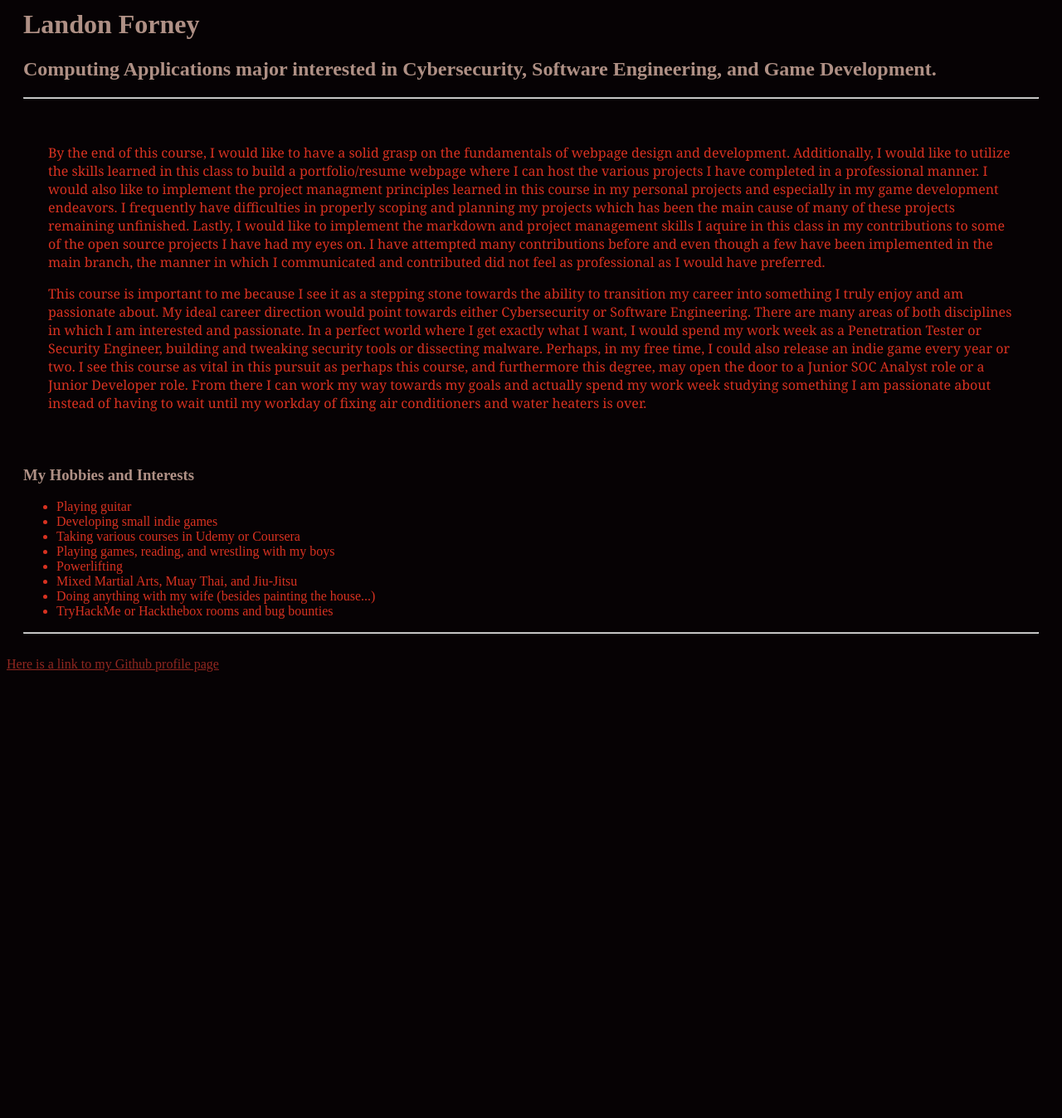
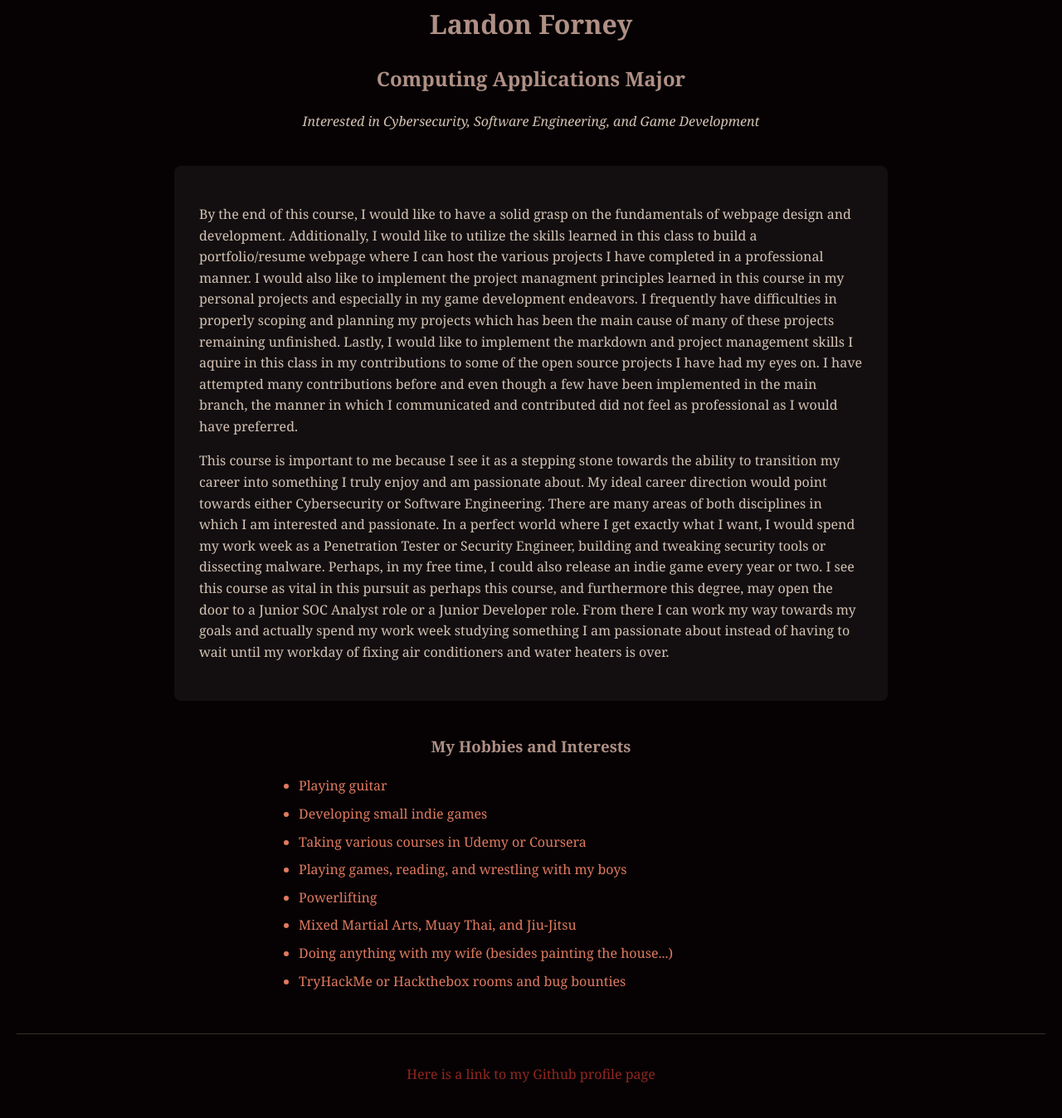
Before and after one commit to landotakman1/landotakman1.github.io, a plain HTML site: page index.html in a window 1280 px wide. Shown: the part 38-1386 px from the top of the page at 83% size. Before the commit the page ends 856 px from the top, so only its background shows below. Drawn offline with Linux system fonts and the light colour scheme.

Commit message:
Update HTML and CSS structure
Improve semantic HTML structure to remedy cause for point loss in project 01. Additionally, update and improve structure and styling for better readability.

```diff
--- a/index.html
+++ b/index.html
@@ -3,15 +3,18 @@
   <head>
     <meta charset="utf-8" />
     <meta name="viewport" content="width=device-width" />
-    <title class="color-title">Personal Introduction Webpage</title>
+    <title>Landon Forney - Personal Introduction Webpage</title>
     <link rel="stylesheet" href="./style.css" />
   </head>
   <body>
-    <div>
+    <header>
       <h1 class="color-title">Landon Forney</h1>
-      <h2 class="color-title">Computing Applications major interested in Cybersecurity, Software Engineering, and Game Development.</h2>
-      <hr />
-      <div id="text-block">
+      <h2 class="color-title">Computing Applications Major</h2>
+      <p class="subtitle">Interested in Cybersecurity, Software Engineering, and Game Development</p>
+    </header>
+
+    <main>
+      <section id="text-block">
         <p>By the end of this course, I would like to have a solid grasp on the fundamentals of webpage design and development.
           Additionally, I would like to utilize the skills learned in this class to build a portfolio/resume webpage where I can host the various projects I have completed in a professional manner.
           I would also like to implement the project managment principles learned in this course in my personal projects and especially in my game development endeavors.
@@ -19,13 +22,16 @@
           Lastly, I would like to implement the markdown and project management skills I aquire in this class in my contributions to some of the open source projects I have had my eyes on.
           I have attempted many contributions before and even though a few have been implemented in the main branch, the manner in which I communicated and contributed did not feel as professional as I would have preferred.
         </p>
+
         <p>This course is important to me because I see it as a stepping stone towards the ability to transition my career into something I truly enjoy and am passionate about.
           My ideal career direction would point towards either Cybersecurity or Software Engineering. There are many areas of both disciplines in which I am interested and passionate.
           In a perfect world where I get exactly what I want, I would spend my work week as a Penetration Tester or Security Engineer, building and tweaking security tools or dissecting malware.
           Perhaps, in my free time, I could also release an indie game every year or two. I see this course as vital in this pursuit as perhaps this course, and furthermore this degree, may open the door to a Junior SOC Analyst role or a Junior Developer role.
           From there I can work my way towards my goals and actually spend my work week studying something I am passionate about instead of having to wait until my workday of fixing air conditioners and water heaters is over.
         </p>
-      </div>
+      </section>
+
+      <section>
         <h3 class="color-title">My Hobbies and Interests</h3>
         <ul>
             <li>Playing guitar</li>
@@ -37,8 +43,13 @@
             <li>Doing anything with my wife (besides painting the house...)</li>
             <li>TryHackMe or Hackthebox rooms and bug bounties</li>
         </ul>
-      <hr />
-    </div>
-    <a href="https://github.com/landotakman1">Here is a link to my Github profile page</a>
+      </section>
+    </main>
+
+    <footer>
+      <p>
+        <a href="https://github.com/landotakman1" target="_blank">Here is a link to my Github profile page</a>
+      </p>
+    </footer>
   </body>
 </html>
--- a/style.css
+++ b/style.css
@@ -1,22 +1,52 @@
 body {
     background-color: #060204;
+    color: #d4c3b3;
+    font-family: Cambria, Georgia, serif;
+    margin: 0;
+    padding: 20px;
+    line-height: 1.6;
 }
-div {
-    padding: 20px;
+header {
+    text-align: center;
+    margin-bottom: 40px;
 }
 #text-block {
+    background-color: rgba(255, 255, 255, 0.05);
     padding: 30px;
+    border-radius: 8px;
+    max-width: 800px;
+    margin: 0 auto 40px;
 }
 .color-title {
     color: #af9085;
 }
+.subtitle {
+    font-style: italic;
+    color: #d4c3b3;
+}
 a {
     color: #912720;
+    text-decoration: none;
 }
-p {
-    color: #d83221;
-    font-family: Cambria;
+a:hover {
+    text-decoration: underline;
+}
+h3 {
+    color: #af9085;
+    text-align: center;
+}
+ul {
+    max-width: 600px;
+    margin: 20px auto;
+    padding-left: 40px;
 }
 li {
-    color: #d83221;
+    margin-bottom: 8px;
+    color: #e07a5f;
 }
+footer {
+    text-align: center;
+    margin-top: 50px;
+    padding: 20px;
+    border-top: 1px solid #3a2f2a;
+}
```
Lines whose indentation alone changed are shown as unchanged.
